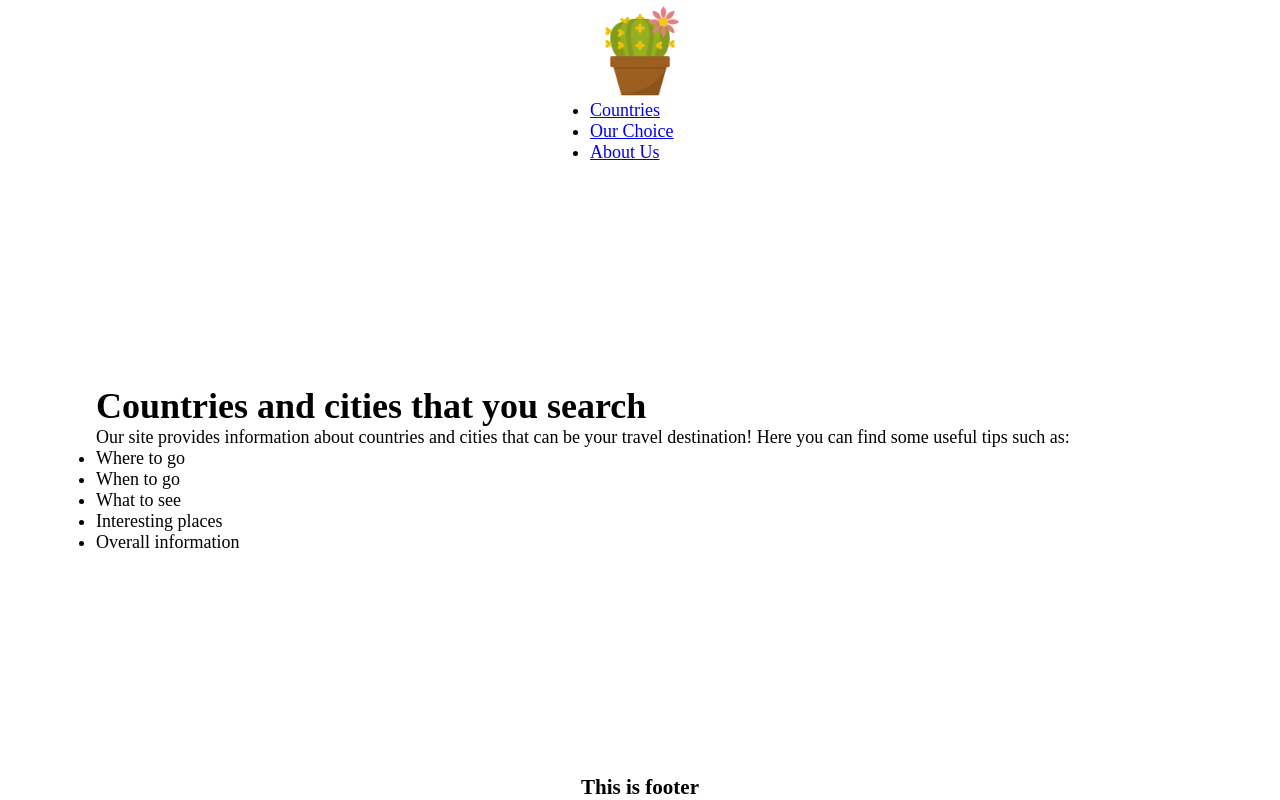
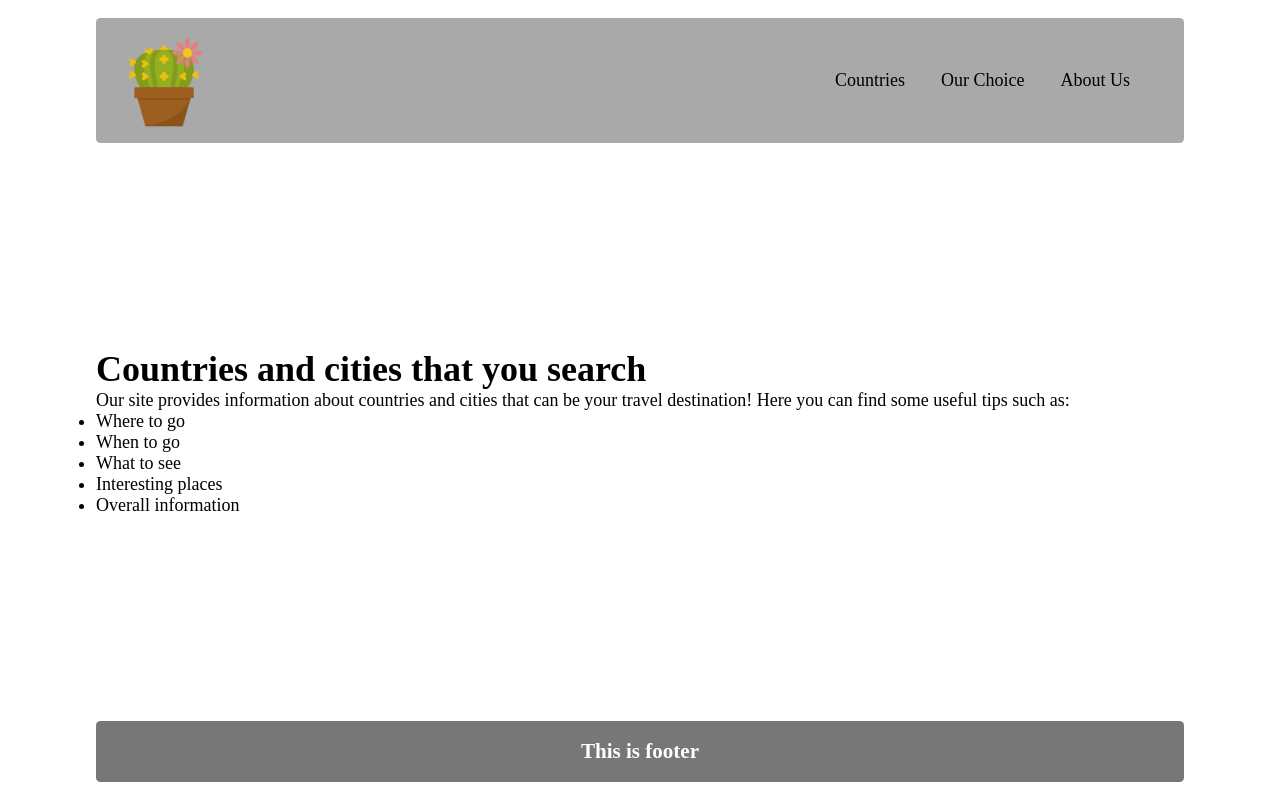
Before and after one commit to Edouard-Pon/univ-web-project, a plain HTML site: page index.html in a window 1280 px wide. Drawn offline with Linux system fonts and the light colour scheme.

Commit message:
Imported header.css and footer.css to main.css

```diff
--- a/css/main.css
+++ b/css/main.css
@@ -1,3 +1,6 @@
+@import "shared/header.css";
+@import "shared/footer.css";
+
 :root {
     font-size: 18px;
     background-color: white;
```
